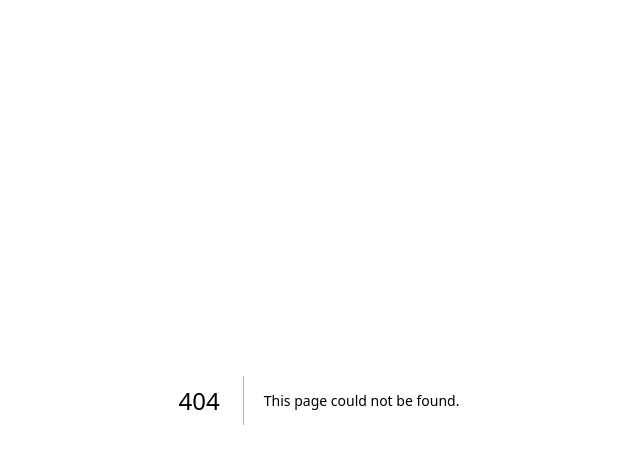
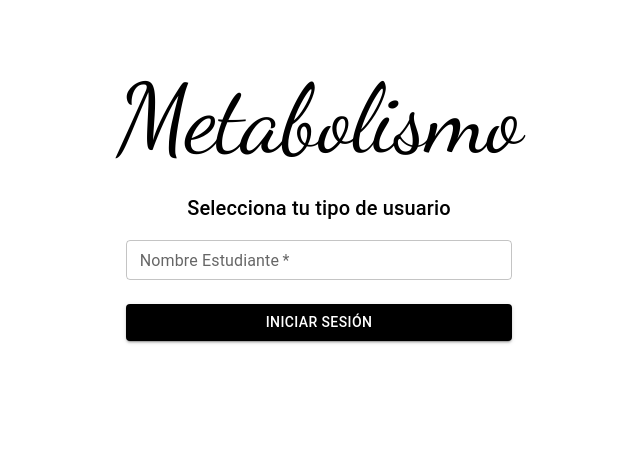
Before and after one commit to Hanniballle/Metabolismo_UD, a Next.js app in the folder source/metabolism-app/: page /login in a window 1280 px wide. Before the commit this address had no page. Shown: the top 464 px of the page, without its empty margins (321-961 px from the left). Built offline with nearby package versions, Linux system fonts and the light colour scheme.

Commit message:
Advances in login User Interface

```diff
--- a/source/metabolism-app/src/app/layout.tsx
+++ b/source/metabolism-app/src/app/layout.tsx
@@ -1,5 +1,6 @@
 import type { Metadata } from "next";
 import { Geist, Geist_Mono } from "next/font/google";
+import localFont from 'next/font/local'
 import "../styles/globals.css";
 
 const geistSans = Geist({
@@ -17,6 +18,11 @@ export const metadata: Metadata = {
   description: "Generated by create next app",
 };
 
+const myFont = localFont({
+  src: '../../public/fonts/DancingScript-Variable.ttf',
+  variable: "--font-dancing-script"
+});
+
 export default function RootLayout({
   children,
 }: Readonly<{
@@ -24,7 +30,8 @@ export default function RootLayout({
 }>) {
   return (
     <html lang="en">
-      <body className={`${geistSans.variable} ${geistMono.variable}`}>
+      <body className={`${geistSans.variable} ${geistMono.variable} ${myFont.className}`}>
+        <h1 className={myFont.className}>Hello, Custom Font!</h1>
         {children}
       </body>
     </html>
--- /dev/null
+++ b/source/metabolism-app/src/pages/login.tsx
@@ -0,0 +1,53 @@
+import { useState } from "react";
+import { myFont} from "../utils/fonts";
+import { Button, TextField, Container, Typography, Box } from "@mui/material";
+import type { NextPage } from "next";
+
+const Login: NextPage = () => {
+
+  const [loading, setLoading] = useState(false);
+  const [studentName, setStudentName] = useState("");
+
+  return (
+
+    <Container maxWidth="xs">
+      <Box display="flex" flexDirection="column" alignItems="center" mt={8}>
+
+        <Typography variant="h1" className={myFont.variable} sx={{ fontFamily: "var(--font-dancing-script)" }}>
+          Metabolismo
+        </Typography>
+
+        <Typography variant="h6" sx={{ mt: 2 }}>
+          Selecciona tu tipo de usuario
+        </Typography>
+
+        <form onSubmit={(e) => {}}>
+
+        <TextField
+            label="Nombre Estudiante"
+            type="Nombre Estudiante"
+            fullWidth
+            size="small"
+            margin="normal"
+            variant="outlined"
+            required
+          />
+
+          <Button
+            type="submit"
+            variant="contained"
+            color="primary"
+            fullWidth
+            disabled={loading}
+            sx={{ mt: 2, backgroundColor: "black", color: "white" }}>
+            {"Iniciar sesión"}
+          </Button>
+        </form>
+
+
+      </Box>
+    </Container>
+  );
+};
+
+export default Login;
--- /dev/null
+++ b/source/metabolism-app/src/utils/fonts.ts
@@ -0,0 +1,6 @@
+import localFont from "next/font/local";
+
+export const myFont = localFont({
+  src: "../../public/fonts/DancingScript-Variable.ttf",
+  variable: "--font-dancing-script",
+});
```
Also changed, not shown: source/metabolism-app/public/fonts/DancingScript-Variable.ttf (added), source/metabolism-app/src/styles/globals.css (line endings or trailing spaces).
